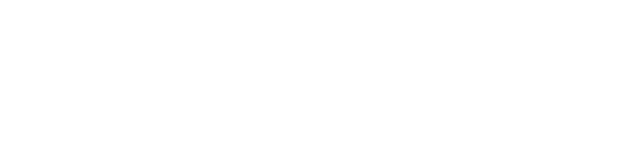
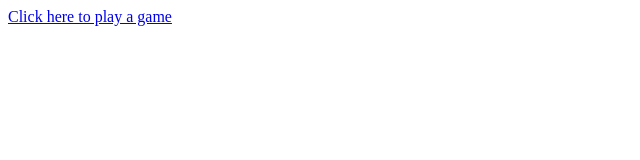
Before and after one commit to DeepakV2/javascriptCourse, a plain HTML site: page index.html in a window 1280 px wide. Shown: the whole page, without its empty margins (0-640 px from the left). Drawn offline with Linux system fonts and the light colour scheme.

Commit message:
link to game

```diff
--- a/index.html
+++ b/index.html
@@ -6,6 +6,8 @@
     <meta name="viewport" content="width=device-width, initial-scale=1.0" />
     <title>js lecture</title>
   </head>
-  <body></body>
+  <body>
+    <a href="gameGuessMynumber.html"> Click here to play a game </a>
+  </body>
   <script src="script.js"></script>
 </html>
```
